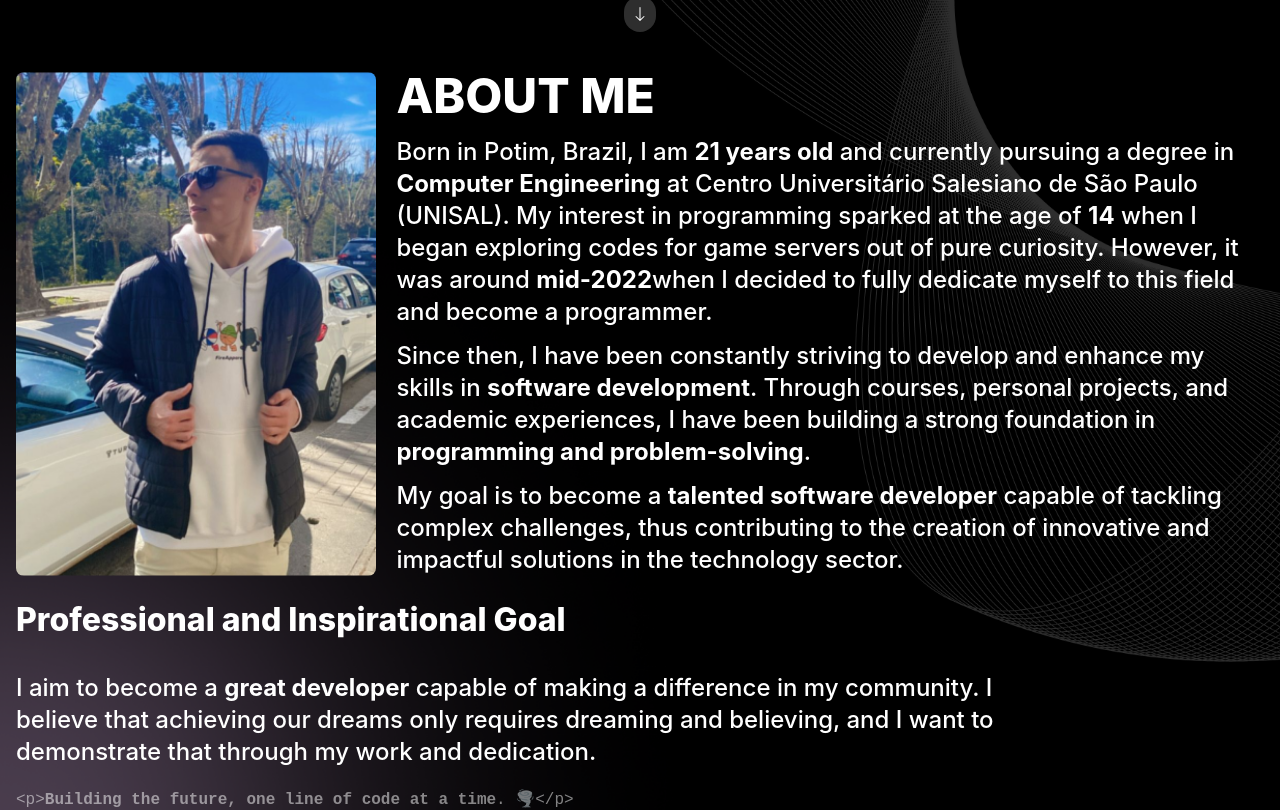
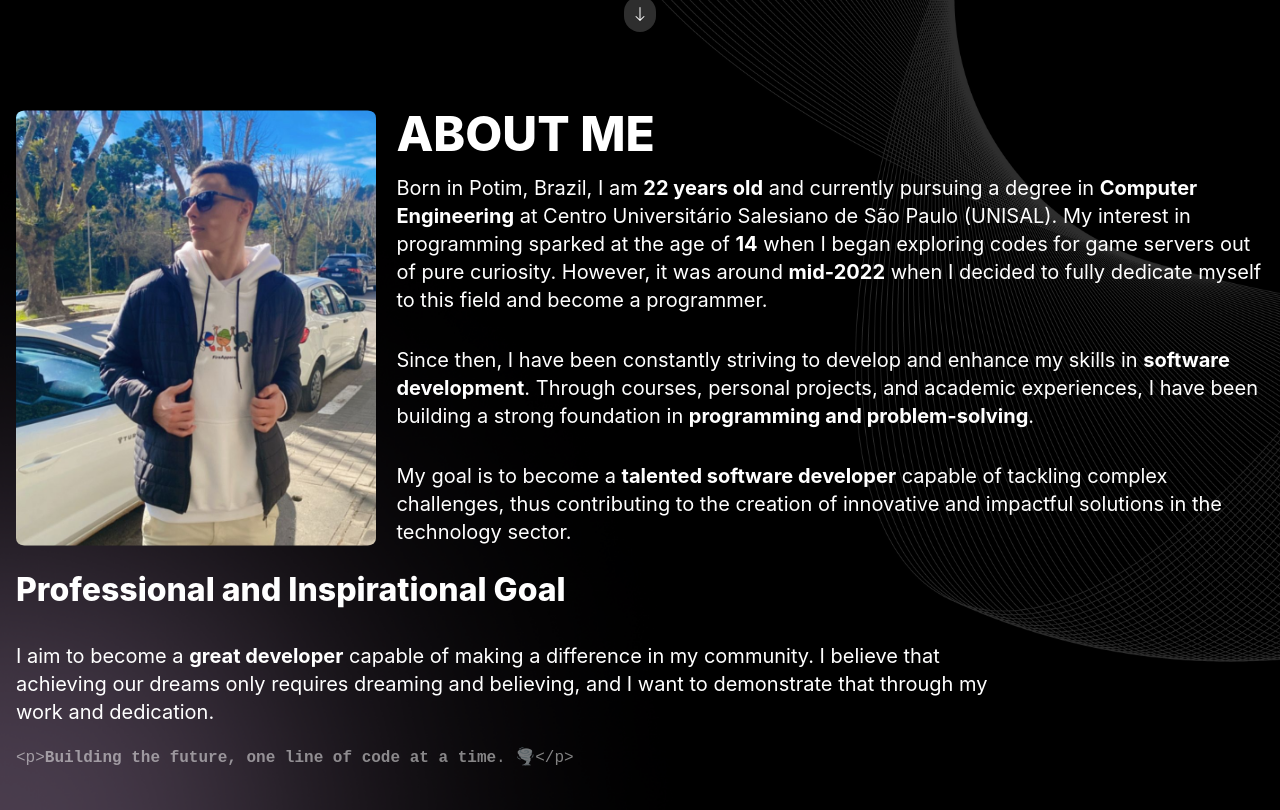
Before and after one commit to tlsamaral/tallesamaral.dev, a Next.js app: page / in a window 1280 px wide. Shown: the part 760-1570 px from the top of the page. Built offline with nearby package versions, Linux system fonts and the light colour scheme; no server answers; the database is empty.

Commit message:
feat: correct weight text

```diff
--- a/src/components/AboutMe/AboutMe.tsx
+++ b/src/components/AboutMe/AboutMe.tsx
@@ -78,20 +78,19 @@ function AboutMe() {
             <h2 className="inter-font font-extrabold text-[30px] sm:text-5xl text-center sm:text-start">
               ABOUT ME
             </h2>
-            <div className="flex flex-col gap-3">
-              <p className="inter-font font-medium min-[769px]:text-2xl text-[20px] text-center sm:text-start">
+            <div className="flex flex-col gap-4 lg:gap-8">
+              <p className="inter-font min-[769px]:text-xl text-center sm:text-start">
                 Born in Potim, Brazil, I am{' '}
-                <StrongText>21 years old</StrongText> and currently pursuing a
+                <StrongText>22 years old</StrongText> and currently pursuing a
                 degree in <StrongText>Computer Engineering</StrongText> at
                 Centro Universitário Salesiano de São Paulo (UNISAL). My
                 interest in programming sparked at the age of{' '}
                 <StrongText>14</StrongText> when I began exploring codes for
                 game servers out of pure curiosity. However, it was around{' '}
-                <StrongText>mid-2022</StrongText>
-                when I decided to fully dedicate myself to this field and become
-                a programmer.
+                <StrongText>mid-2022</StrongText> when I decided to fully
+                dedicate myself to this field and become a programmer.
               </p>
-              <p className="inter-font font-medium min-[769px]:text-2xl text-[20px] text-center sm:text-start">
+              <p className="inter-font min-[769px]:text-xl text-center sm:text-start">
                 Since then, I have been constantly striving to develop and
                 enhance my skills in{' '}
                 <StrongText>software development</StrongText>. Through courses,
@@ -99,7 +98,7 @@ function AboutMe() {
                 building a strong foundation in{' '}
                 <StrongText>programming and problem-solving</StrongText>.
               </p>
-              <p className="inter-font font-medium min-[769px]:text-2xl text-[20px] text-center sm:text-start">
+              <p className="inter-font min-[769px]:text-xl text-center sm:text-start">
                 My goal is to become a{' '}
                 <StrongText>talented software developer</StrongText> capable of
                 tackling complex challenges, thus contributing to the creation
@@ -111,14 +110,14 @@ function AboutMe() {
             <h3 className="inter-font font-extrabold text-[22px] sm:text-[32px] text-center sm:text-start">
               Professional and Inspirational Goal
             </h3>
-            <p className="inter-font font-medium min-[769px]:text-2xl text-[20px] w-full max-w-[1000px] text-center sm:text-start">
+            <p className="inter-font min-[769px]:text-xl w-full max-w-[1000px] text-center sm:text-start">
               I aim to become a <StrongText>great developer</StrongText> capable
               of making a difference in my community. I believe that achieving
               our dreams only requires dreaming and believing, and I want to
               demonstrate that through my work and dedication.
             </p>
           </SubTextArea>
-          <FooterTextArea>
+          <FooterTextArea className="hidden sm:block">
             <code className="code-font text-xs sm:text-base opacity-50 text-center sm:text-start">
               &lt;p&gt;
               <StrongText>
```
